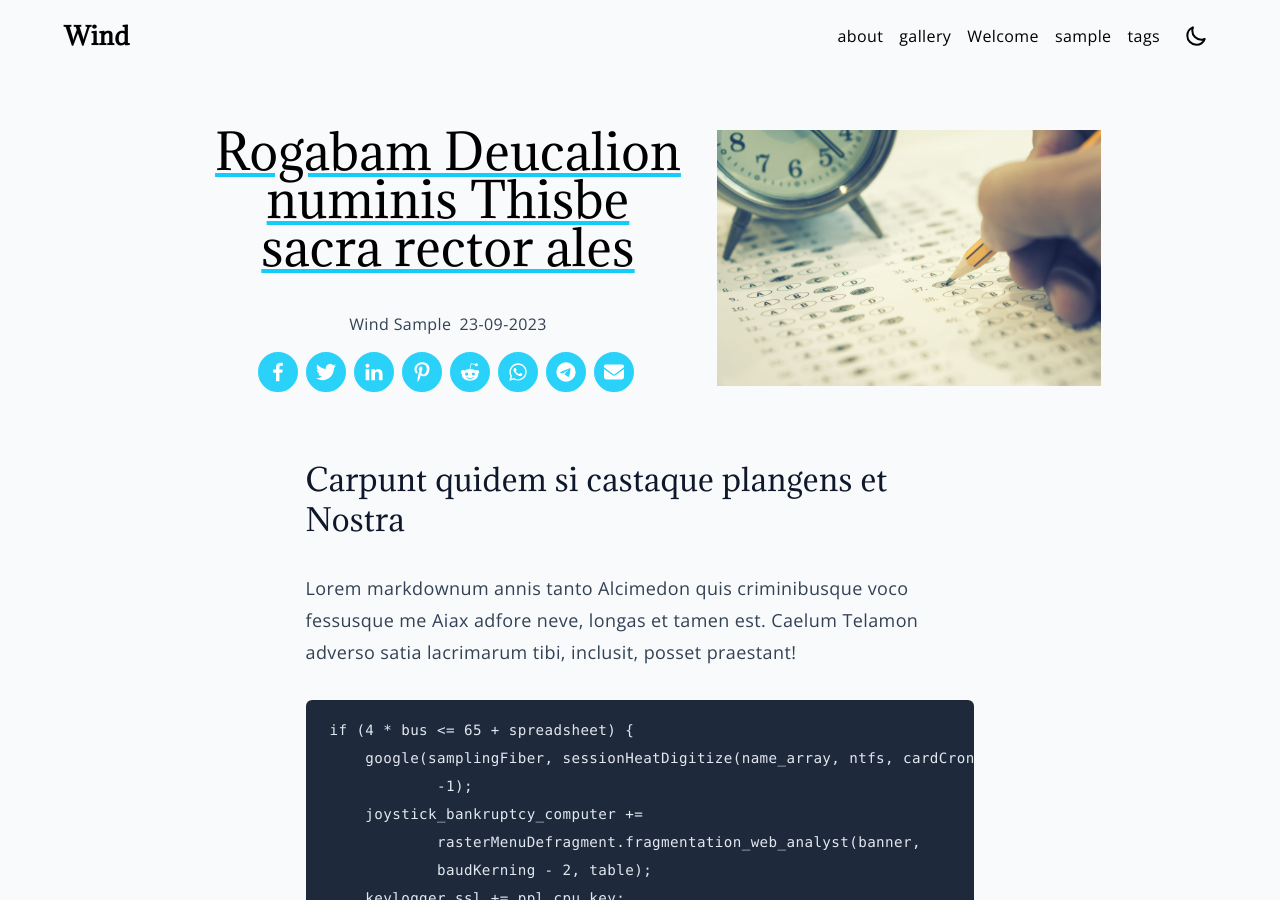
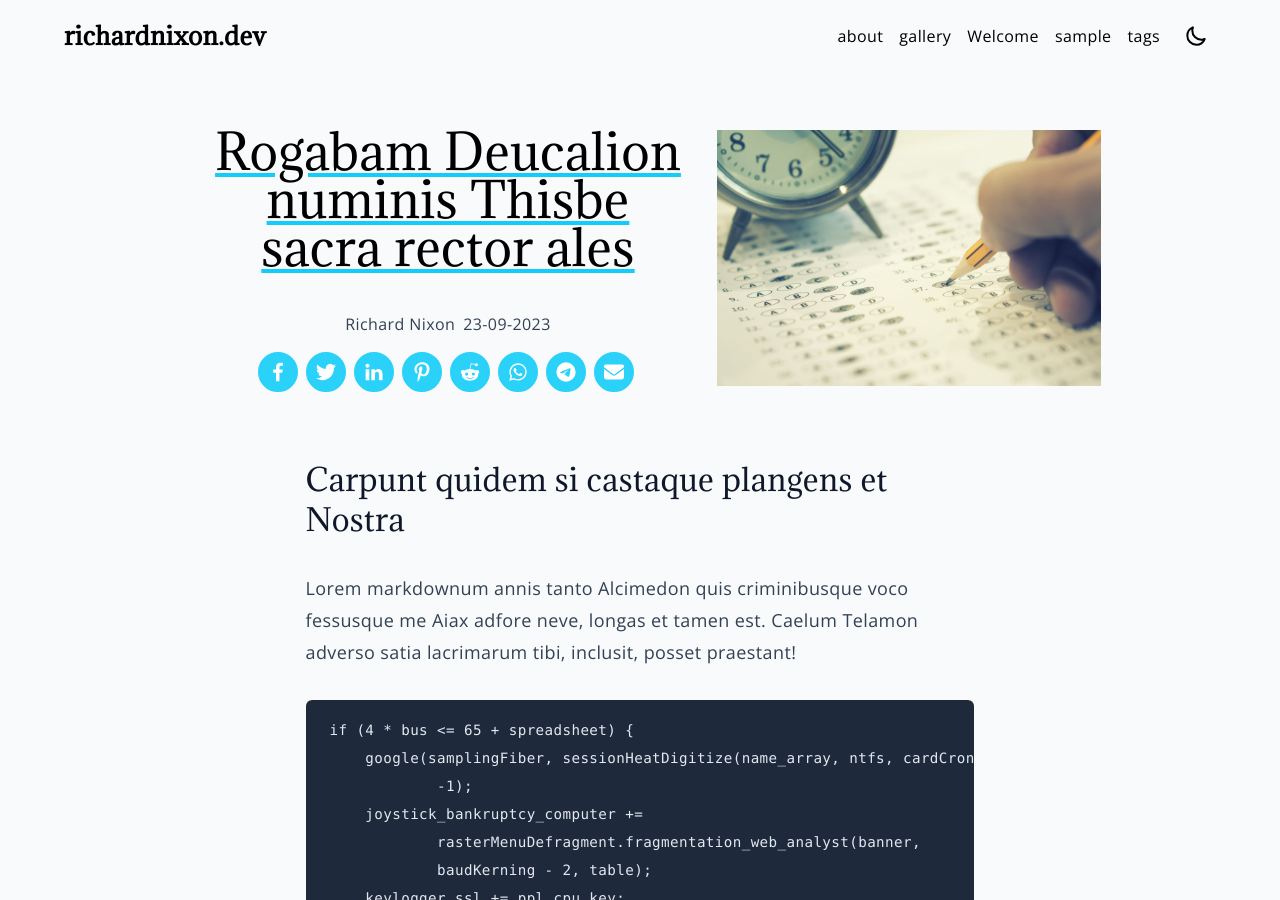
Before and after one commit to richardnixondev/richardnixondev.github.io, a Jekyll site: the page built from _posts/2023-09-23-test-6.md, in a window 1280 px wide and 900 px high. Built offline with Jekyll 4.4.1, drawn with Linux system fonts in a browser that asks for light colours.

Commit message:
First commit setup site

```diff
--- a/_config.yml
+++ b/_config.yml
@@ -1,10 +1,10 @@
-domain: example.com
-url: https://example.com
+domain: richardnixon.dev
+url: https://richardnixon.dev
 baseurl: "/wind"
 
-title: Wind
-email: wind@example.com
-author: Wind Sample
+title: richardnixon.dev
+email: contact@richardnixon.dev
+author: Richard Nixon
 
 lang: en
 
@@ -16,6 +16,5 @@ color: "#13ccf9"
 #   shortname: example-com
 #
 rrss:
-  email: "example@example.cl"
-  telegram: "https://t.me/"
-  discord: "https://discord.com/"
+  email: "contact@richardnixon.dev"
+  telegram: "https://t.me/richardnixon"
```
